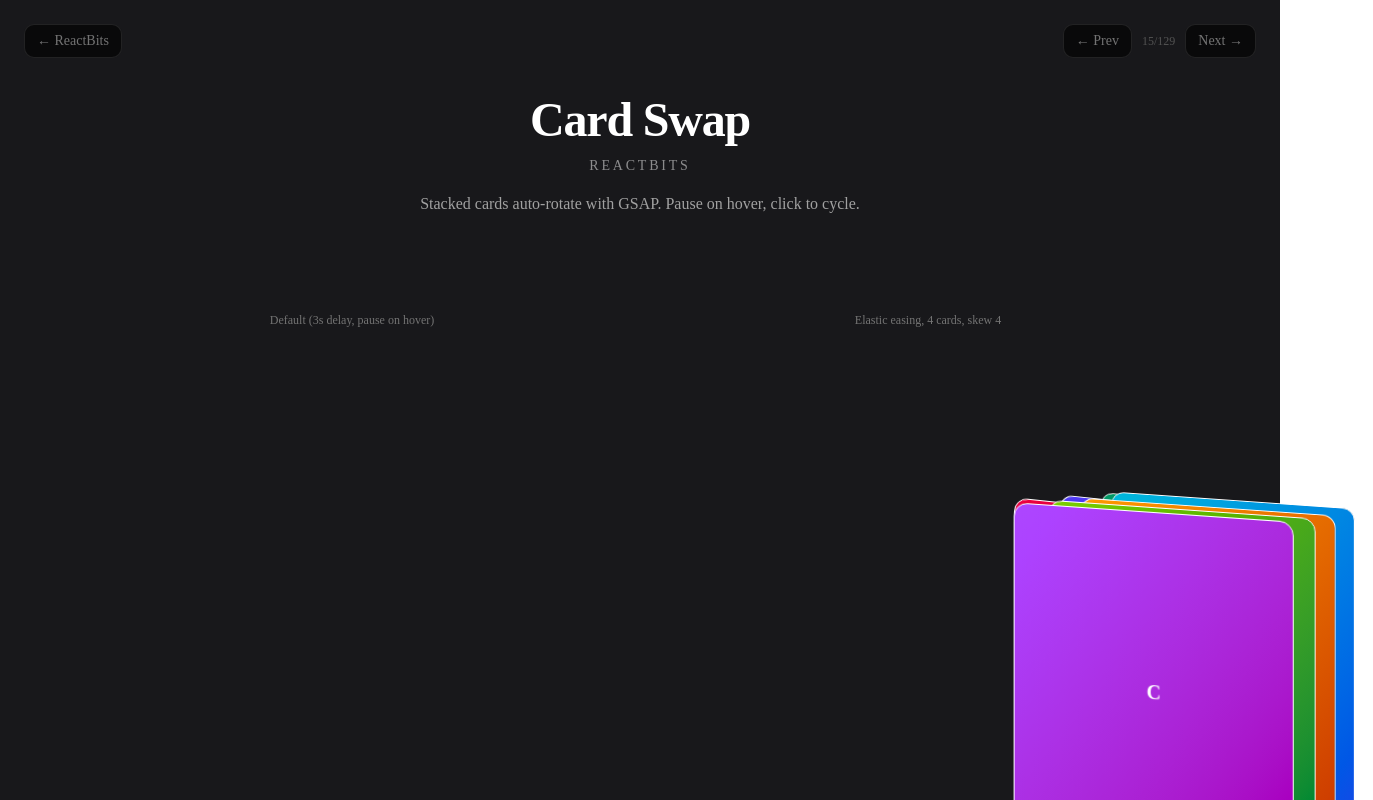
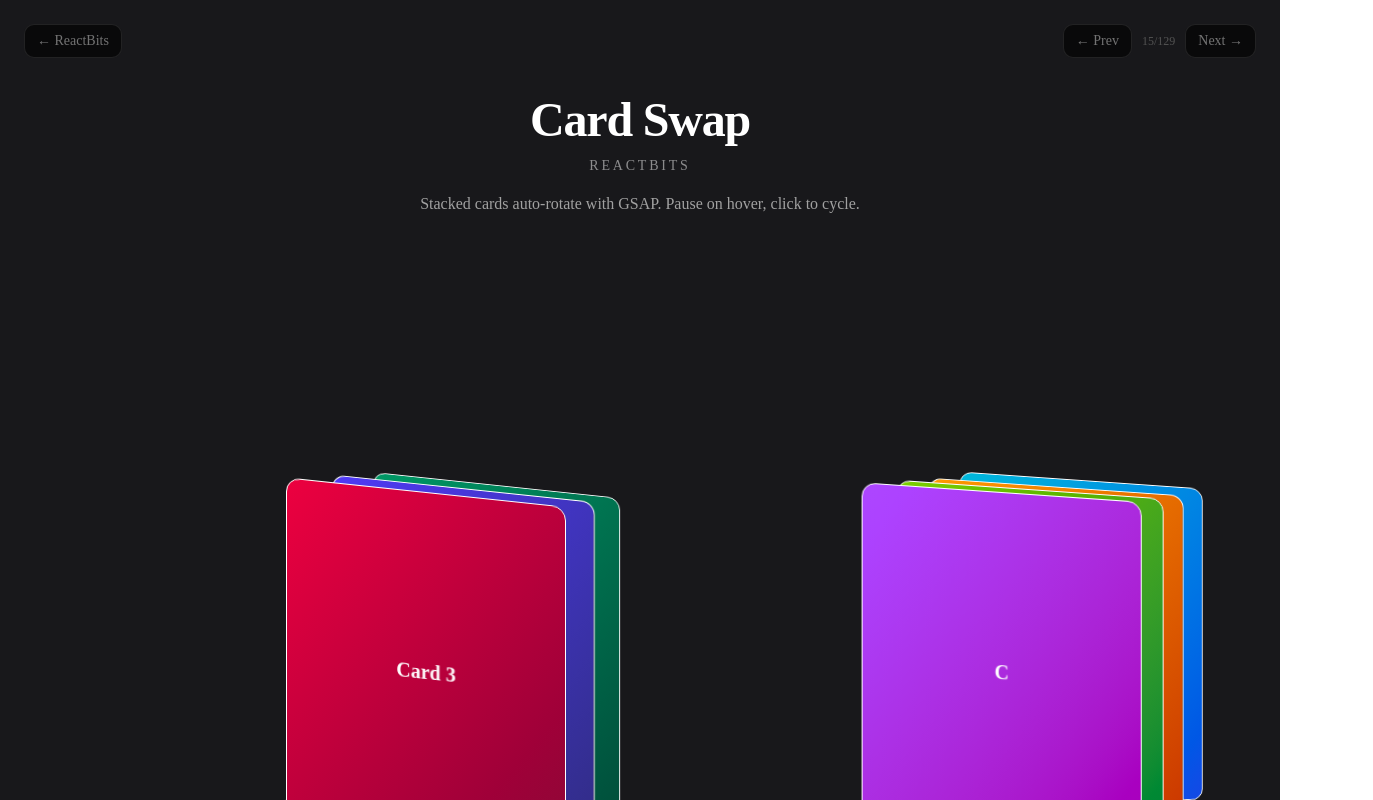
Before and after one commit to LLCSAMIH/beirux-ui, a Next.js app: page /reactbits/card-swap in a window 1280 px wide. Shown: the top 800 px of the page, 1373 px wide, since content can reach past the window. Built offline with nearby package versions, Linux system fonts and the light colour scheme.

Commit message:
fix sticker-peel and card-swap demo pages
sticker-peel: replace external Wikipedia SVG URLs with inline data URIs
card-swap: wrap instances in relative containers to bound absolute positioning

```diff
--- a/src/app/reactbits/card-swap/page.tsx
+++ b/src/app/reactbits/card-swap/page.tsx
@@ -21,9 +21,10 @@ export default function CardSwapPage() {
           </p>
         </div>
 
-        <div className="grid grid-cols-1 md:grid-cols-2 gap-12 items-center justify-items-center">
+        <div className="grid grid-cols-1 md:grid-cols-2 gap-12 items-start justify-items-center">
           {/* Default */}
           <div className="flex flex-col items-center gap-4">
+            <div className="relative w-[400px] h-[500px] overflow-visible">
               <CardSwap
                 width={280}
                 height={360}
@@ -42,13 +43,15 @@ export default function CardSwapPage() {
                   <span className="text-white text-xl font-bold">Card 3</span>
                 </Card>
               </CardSwap>
-            <p className="text-xs text-neutral-500 text-center mt-8">
+            </div>
+            <p className="text-xs text-neutral-500 text-center">
               Default (3s delay, pause on hover)
             </p>
           </div>
 
           {/* Elastic with skew */}
           <div className="flex flex-col items-center gap-4">
+            <div className="relative w-[400px] h-[500px] overflow-visible">
               <CardSwap
                 width={280}
                 height={360}
@@ -72,7 +75,8 @@ export default function CardSwapPage() {
                   <span className="text-white text-xl font-bold">D</span>
                 </Card>
               </CardSwap>
-            <p className="text-xs text-neutral-500 text-center mt-8">
+            </div>
+            <p className="text-xs text-neutral-500 text-center">
               Elastic easing, 4 cards, skew 4
             </p>
           </div>
```
Also changed, not shown: src/app/reactbits/sticker-peel/page.tsx (+3 -3 lines). Lines whose indentation alone changed are shown as unchanged.
